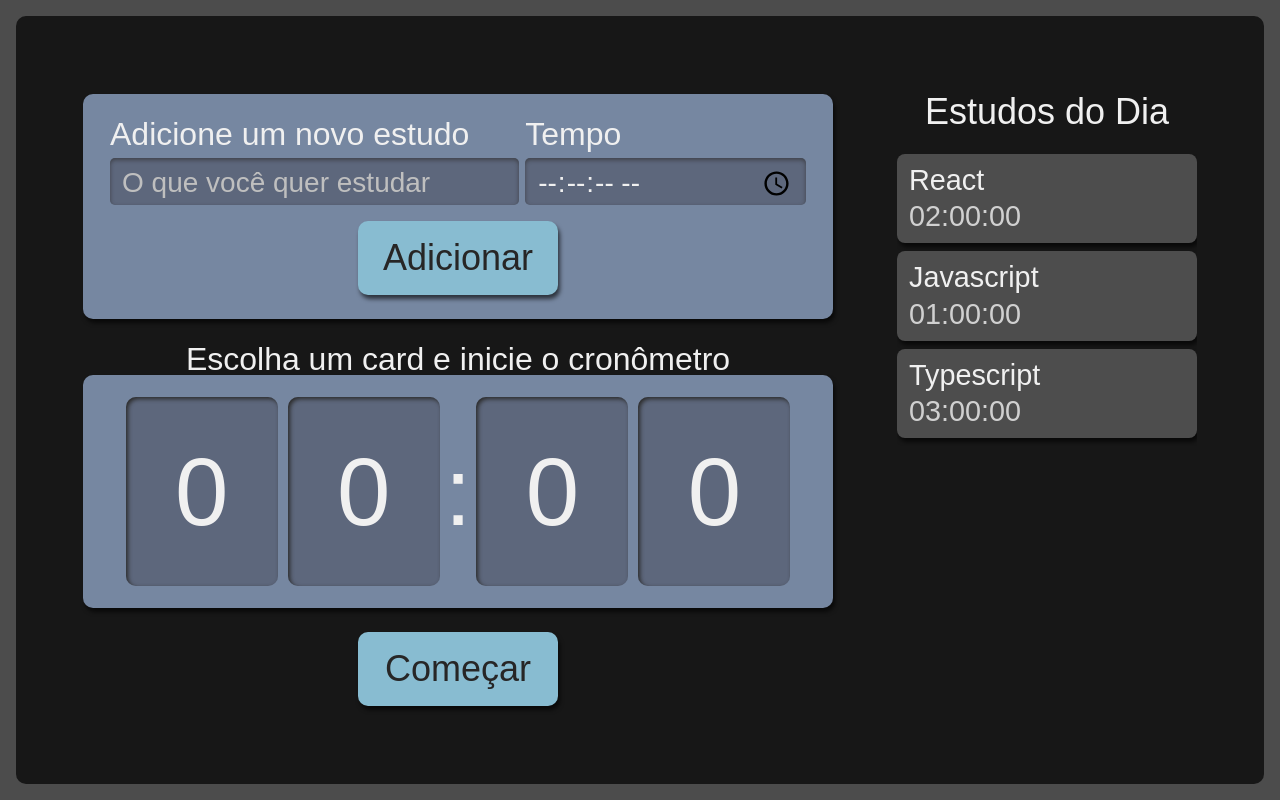
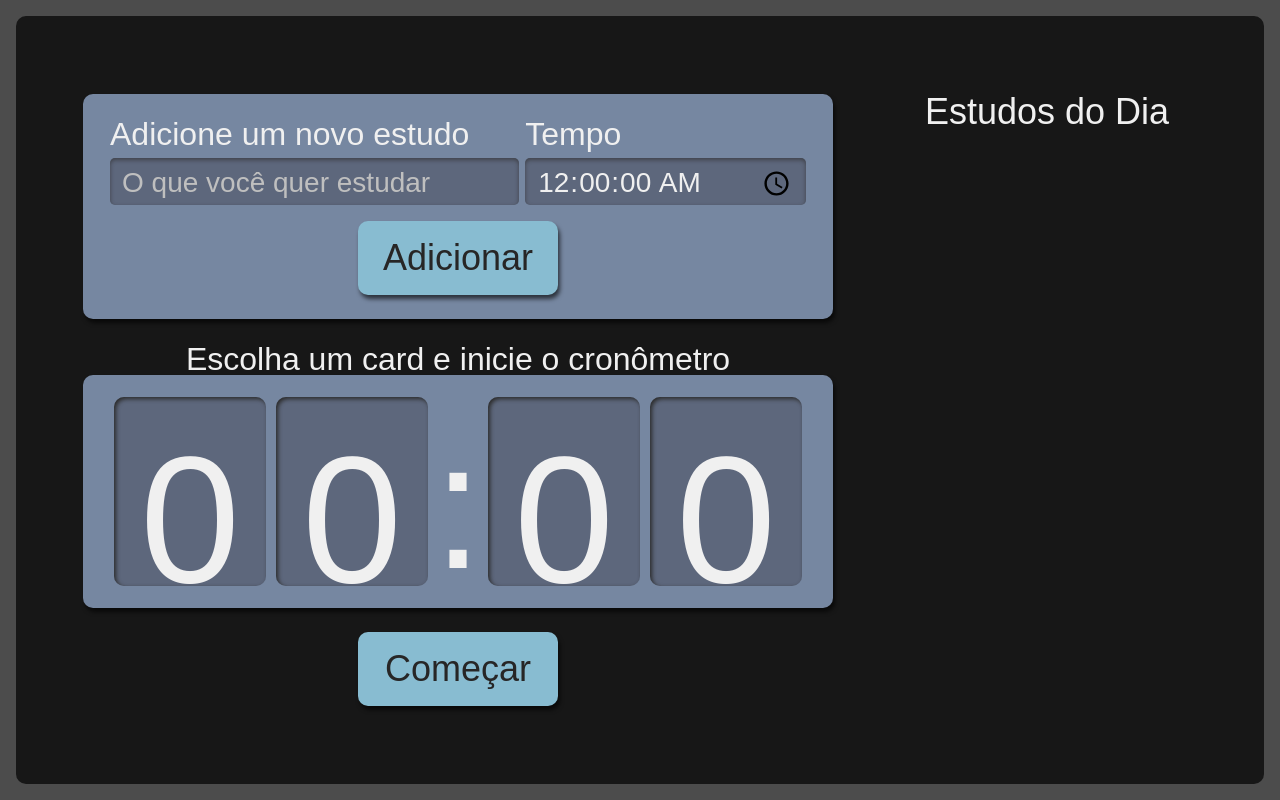
Before and after one commit to ValberJunior/alura-studies, a React (Create React App) app: page / in a window 1280 px wide. Built offline with nearby package versions, Linux system fonts and the light colour scheme.

Commit message:
add - selected item

```diff
--- a/package.json
+++ b/package.json
@@ -14,6 +14,7 @@
     "react-dom": "^18.1.0",
     "react-scripts": "5.0.1",
     "typescript": "^4.6.4",
+    "uuid": "^8.3.2",
     "web-vitals": "^2.1.4"
   },
   "scripts": {
@@ -41,6 +42,7 @@
     ]
   },
   "devDependencies": {
+    "@types/uuid": "^8.3.4",
     "sass": "^1.52.1",
     "typescript-plugin-css-modules": "^3.4.0"
   }
--- a/src/App.tsx
+++ b/src/App.tsx
@@ -1,11 +1,31 @@
 import style from "./_App.module.scss";
 import { Form, List, StopWatch } from "./components";
+import { useState } from "react";
+import { InterfaceTasks } from "./types/task";
 
 function App() {
+
+const [ tasks, setTasks ] = useState<InterfaceTasks[] | []>([]);
+const [selected, setSelected] = useState<InterfaceTasks>();
+
+const selectTask = (selectedTask :InterfaceTasks ) => {
+  setSelected(selectedTask);
+
+  setTasks((allTasks) =>
+    allTasks.map((task) => ({
+      ...task,
+      selected: task.id === selectedTask.id ? true : false,
+    }))
+  );
+}
+
   return (
     <section className={style.appStyle}>
-      <Form/>
-      <List/>
+      <Form setTasks={setTasks} />
+      <List
+        tasks={tasks}
+        selectTask={selectTask}
+        />
       <StopWatch/>
     </section>
   );
--- a/src/components/button/Button.tsx
+++ b/src/components/button/Button.tsx
@@ -1,9 +1,10 @@
 import style from "./_button.module.scss"
 
 
-function Button({ children } : { children: string }) {
+function Button({ children, type } : { children: string, type?: "button" | "submit" | "reset" | undefined }) {
+
   return (
-    <button className={style.button}>
+    <button type={type || "button"} className={style.button}>
         {children}
     </button>
   )
--- a/src/components/form/Form.tsx
+++ b/src/components/form/Form.tsx
@@ -1,10 +1,28 @@
 import style from "./_form.module.scss";
 import Button from '../button/Button';
+import React, { useState } from "react";
+import { InterfaceTasks } from "../../types/task";
+import { v4 as uuid24 } from "uuid";
+
+function Form({setTasks}:{setTasks: React.Dispatch<React.SetStateAction<InterfaceTasks[]>>}) {
+
+    const [task,setTask]= useState("");
+    const [time, setTime] = useState("00:00");
 
 
-function Form() {
+    //add Task
+    const addTask = (e: React.FormEvent<HTMLFormElement>) => {
+        e.preventDefault();
+        setTasks(tasks=>[...tasks,{task: task, time: time, selected: false, completed: false, id: uuid24()}])
+        //reset form
+        setTask("");
+        setTime("00:00");
+
+    }
+
+
   return (
-        <form className={style.newTask}>
+        <form className={style.newTask} onSubmit={(e)=>{addTask(e)}}>
 
             <div className={style.inputContainer}>
                 <label htmlFor="task">
@@ -14,6 +32,8 @@ function Form() {
                  type="text"
                  name="task"
                  id="task"
+                 value={task}
+                 onChange={(e)=>{setTask(e.target.value)}}
                  placeholder="O que você quer estudar"
                  required
                  />
@@ -27,14 +47,16 @@ function Form() {
                  type="time"
                  step="1"
                  name="time"
+                 value={time}
+                 onChange={(e)=>{setTime(e.target.value)}}
                  id="time"
                  min="00.00.00"
-                 max="01:30:00"
+                 max="10:00:00"  //custom
                  required
                  />
             </div>
 
-            <Button>
+            <Button type="submit">
                 Adicionar
             </Button>
 
--- a/src/components/list/List.tsx
+++ b/src/components/list/List.tsx
@@ -1,23 +1,14 @@
 import Item from "./item/Item";
 import style from "./_list.module.scss";
+import { InterfaceTasks } from "../../types/task";
+
+interface props {
+    tasks: InterfaceTasks[],
+    selectTask : (selectTask : InterfaceTasks) => void ;
+}
 
 
-function List() {
-
-const tasks = [{
-    task: "React",
-    time: "02:00:00",
-    id: 1
-},{
-    task: "Javascript",
-    time: "01:00:00",
-    id: 2
-},
-{
-    task: "Typescript",
-    time: "03:00:00",
-    id: 3
-}];
+function List({tasks, selectTask}: props) {
 
   return (
     <aside className={style.list}>
@@ -28,6 +19,8 @@ const tasks = [{
                 return(
 
                     <Item
+                        selectTask={selectTask}
+                        key={item.id}
                         {...item} //Ja desestruturo todo meu objeto e consigo passar como props
                     />
 
--- a/src/components/list/item/Item.tsx
+++ b/src/components/list/item/Item.tsx
@@ -1,9 +1,28 @@
+import { InterfaceTasks } from "../../../types/task";
 import style from "../_list.module.scss";
 
-function Item({task, time, id} : {task: string, time: string, id: number}) {
+interface props extends InterfaceTasks {
+  selectTask : (selectTask : InterfaceTasks) => void ;
+}
+
+function Item({task, time, selected, completed, id, selectTask} : props ) {
   return (
 
-    <li key={id} className={style.item}>
+    <li
+      key={id}
+      className={`${style.item} ${selected ? style.selectedItem : " "} `}
+      onClick={
+        ()=>selectTask(
+          {
+            task,
+            time,
+            selected,
+            completed,
+            id,
+           }
+        )
+      }
+      >
         <h3>{task}</h3>
         <span>{time}</span>
     </li>
--- a/src/components/stopWatch/watch/_watch.module.scss
+++ b/src/components/stopWatch/watch/_watch.module.scss
@@ -3,39 +3,28 @@
   box-shadow: 2px 2px 4px #2B2B2B inset;
   height: 3.6rem;
   width: 3rem;
-
   padding: 8px 4px;
   border-radius: 10px;
-
-    font-size: 3rem;
-
-    display: flex;
-    align-items: center;
-    justify-content: center;
-
-    margin: 5px;
 
   @media screen and (min-width:1280px) {
     height: 10.8rem;
     width: 9rem;
-      font-size: 6rem;
-
+    font-size: 180px;
+    display: flex;
+    justify-content: center;
+    line-height: 230px;
+    margin:5px;
   }
 }
 
 .watchDivider {
   height: 4.2rem;
 
-    font-size: 3rem;
-
-    display: flex;
-    align-items: center;
-    justify-content: center;
-
-
   @media screen and (min-width:1280px) {
     height: 12.6rem;
-      font-size: 6rem;
-
+    font-size: 180px;
+    display: flex;
+    justify-content: center;
+    line-height: 230px;
   }
 }
--- /dev/null
+++ b/src/types/task.ts
@@ -0,0 +1,8 @@
+//interface  <-- Encapsula a tipagem
+export interface InterfaceTasks {
+    task: string,
+    time: string,
+    selected: boolean,
+    completed: boolean,
+    id: string,
+}
```
Also changed, not shown: 1 other file (tests, documents, lock files or other folders). Lines whose indentation alone changed are shown as unchanged.
